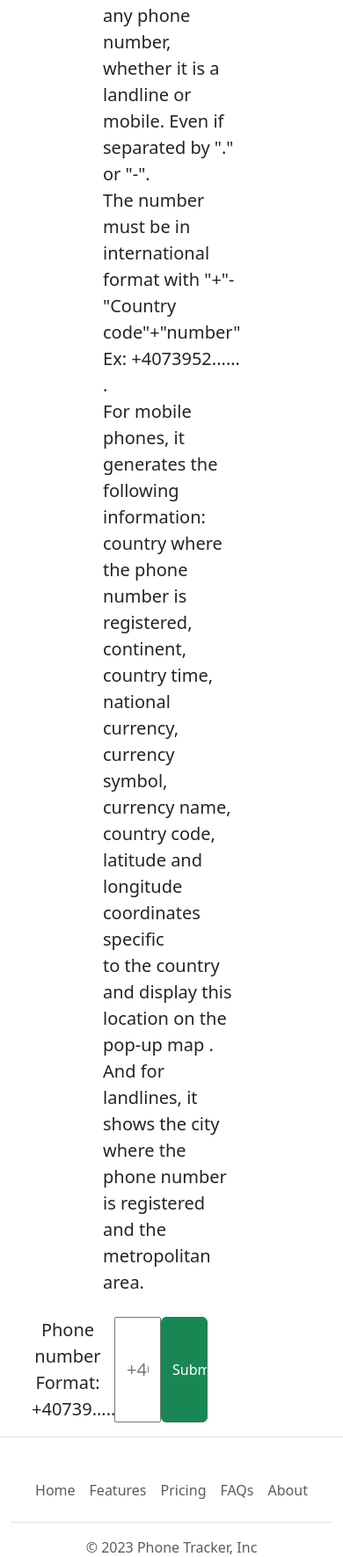
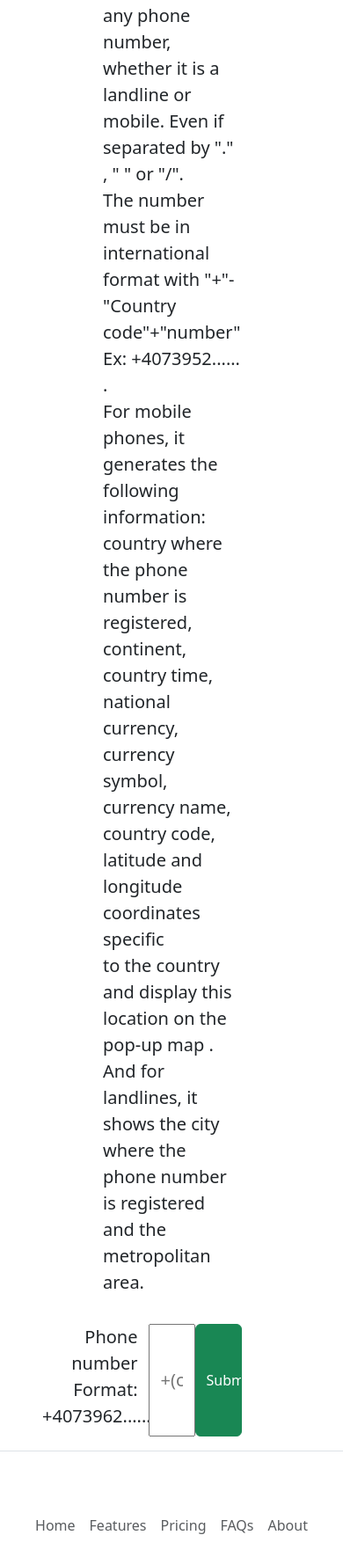
Before and after one commit to FlorinTf/Phone_locator, a Flask app: page / in a window 390 px wide. Shown: the part 695-2465 px from the top of the page at 88% size. Run offline with Flask 2, Linux system fonts and the light colour scheme; parts of the project's set-up code (start-up, migrations or seed data) failed here and were passed over.

Commit message:
phone fix

```diff
--- a/main.py
+++ b/main.py
@@ -33,8 +33,6 @@ def search(nr):
 # @app.route('/map')
 def harta():
 
-
-
     new_ip = ip()
     # {'country_code': 'RO', 'country_name': 'Romania', 'city': 'Constanța', 'postal': '900270', 'latitude': 44.1807, 'longitude': 28.6343, 'IPv4': '5.14.129.88', 'state': 'Constanta'}
     locatie = info['location'][0]
@@ -68,7 +66,7 @@ def harta():
                         <p class="px-5">The number {numar} is registered in {info['location']} / {info['continent']}<br>
                     The country code is {info['country_code']}<br> The local currency is {info['currency']}, the symbol is {info['symbol']}<br>
                         Local time in {info['country']} is {info['current_time']}<br>
-                        You are in {new_ip['city']}/{new_ip['country_name']}
+                        You are in {new_ip['city']} / {new_ip['country_name']}
                         </p>
                     </h2>
                 </div>
--- a/templates/home.html
+++ b/templates/home.html
@@ -13,33 +13,33 @@
             <h1 class="text-center mt-2 mb-4" ><img id="banner1" src="/static/work in progress.jpg" class="img-thumbnail" alt="Cinque Terre" height="360">       Phone Tracker </h1>
             {% include "banner.html" %}
 
-            <div class='row' style="margin-bottom:16px ">
+            <div class='row'  style="margin-bottom:16px">
                 <div class="col">
 
                 </div>
-                <div class="col-8">
+                <div class="col-8" >
                 <p class="lead px-5"><b> This application generates information for any phone number,
-                    whether it is a landline or mobile. Even if separated by "." or "-".<br>
+                    whether it is a landline or mobile. Even if separated by "." , " " or "/".<br>
                     The number must be in international format with "+"-"Country code"+"number" Ex: +4073952...... .<br>
                     For mobile phones, it generates the following information: country where the phone number
                     is registered, continent,<br> country time, national currency, currency symbol, currency name,
                     country code, latitude and longitude coordinates specific<br> to the country and display this
                     location on the pop-up map .<br>
-                    And for landlines, it shows the city where the phone number is registered and the metropolitan area.</b>
-                </p>
+                    And for landlines, it shows the city where the phone number is registered and the metropolitan area.</b></p>
                 </div>
                 <div class="col">
 
                 </div>
+                    <div class="text-center mt-2 mb-4">
                     <form action="/phone/{{nr}}/apply" class="border-bottom row lead px-5 mt-2 pb-3" >
-                        <label class="col-4 text-center" ><b>Phone number Format: +40739......... </b></label>
-                        <input class="col-2 position-relative" type="tel" name="phone_number" placeholder="+407395........">
-                        <input type="submit" class="btn btn-success col-2" name="search">
+                        <label class=" form-label col-5" style="text-align:right;"><b>Phone number Format: +4073962....... </b></label>
+                        <input class="col-2 position-relative" type="tel" pattern="[+]{1}[.| |/|-|0-9]{8,18}"
+                               required name="phone_number" placeholder="+(country code)7395........" maxlength="18" minlength="8">
+                        <input type="submit" class="btn btn-success col-2">
                         <div class="col-2">
-
                         </div>
-
                     </form>
+                </div>
 
 
 
```
